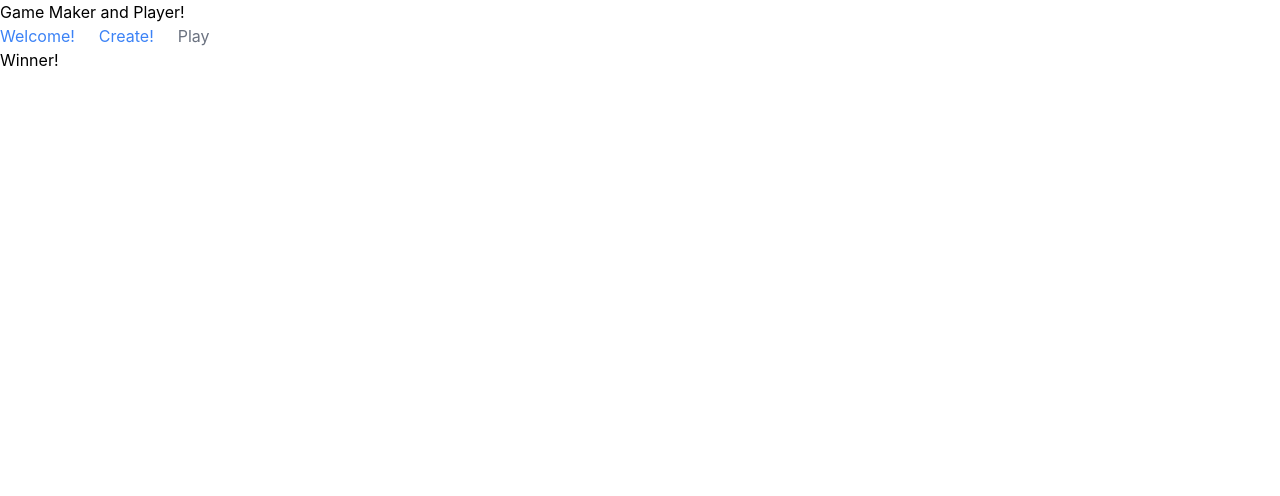
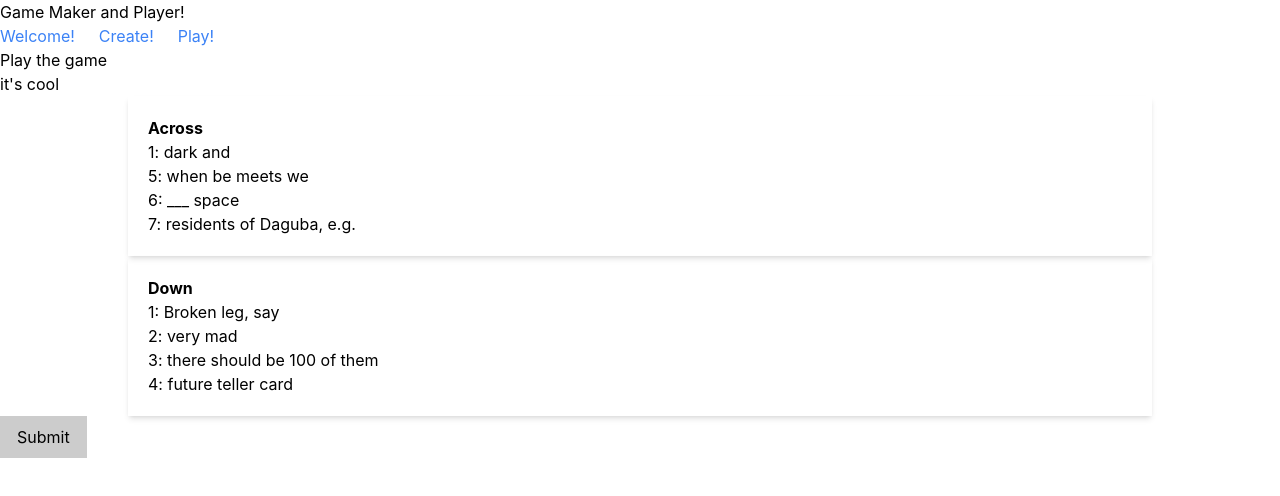
Before and after one commit to akiryk/crossword, a React (Create React App) app: page /game in a window 1280 px wide. Shown: the top 496 px of the page. Built offline with nearby package versions, Linux system fonts and the light colour scheme.

Commit message:
import new grid data

```diff
--- a/src/components/CellClass.js
+++ b/src/components/CellClass.js
@@ -18,6 +18,7 @@ export default class Cell {
   toggleActive() {}
 
   setValue(value = "") {
+    console.log("set value!", value);
     const lastLetter = value.slice(-1).toUpperCase();
     if (lastLetter === this.previousValue) {
       // use the second to last letter if there is one
--- a/src/components/CellContainer.js
+++ b/src/components/CellContainer.js
@@ -69,6 +69,7 @@ function CellContainer({
     switch (code) {
       case SHIFT_KEY:
       case SPACEBAR_KEY:
+        console.log("cpacebar");
         grid.toggleGridDirection(cell);
         break;
       case DELETE_KEY:
--- a/src/components/Crossword.js
+++ b/src/components/Crossword.js
@@ -132,7 +132,6 @@ const Crossword = ({ grid }) => {
 
     setCellWithFocus(`${nextCell.column}:${nextCell.row}`);
   }
-
   return (
     <div className="relative w-fit m-auto" ref={wrapperRef}>
       {grid.cellRows.map((row, i) => {
--- a/src/components/CrosswordPlayerContainer.js
+++ b/src/components/CrosswordPlayerContainer.js
@@ -5,9 +5,7 @@ import { useCrosswordContext } from "../context/CrosswordContextProvider";
 
 const CrosswordPlayerContainer = () => {
   const { grid, acrossHints, downHints } = useCrosswordContext();
-  console.log(JSON.stringify(grid));
-  console.log(JSON.stringify(acrossHints));
-  console.log(JSON.stringify(downHints));
+  console.log(grid.cellRows);
   const [isSubmitButtonEnabled, setIsSubmitButtonEnabled] = useState(false);
   useEffect(() => {
     const unsubscribe = grid.subscribe((isGridComplete) => {
--- a/src/components/GridClass.js
+++ b/src/components/GridClass.js
@@ -40,6 +40,46 @@ export default class Grid {
       }
       this.cellRows.push(cells);
     }
+  }
+
+  populate(data) {
+    // reset all the cells
+    this.cellsArray = [];
+    this.cellsObject = {};
+    this.cellRows = [];
+
+    this.answerKey = data.answerKey;
+    let cells;
+    for (let y = 0; y < this.crossSpan; y++) {
+      cells = [];
+      for (let x = 0; x < this.downSpan; x++) {
+        const cell = new Cell({
+          x,
+          y,
+        });
+        cell.correctValue = data.cellsObject[`${cell.id}`].correctValue;
+        cell.value = data.cellsObject[`${cell.id}`].value;
+        cell.mode = data.cellsObject[`${cell.id}`].mode;
+        cell.cellHasFocus = false;
+        cell.displayNumber = data.cellsObject[`${cell.id}`].displayNumber;
+        cell.acrossWord = data.cellsObject[`${cell.id}`].acrossWord;
+        cell.downWord = data.cellsObject[`${cell.id}`].downWord;
+        cell.firstCellInAcrossWordXCoord =
+          data.cellsObject[`${cell.id}`].firstCellInAcrossWordXCoord;
+        cell.lastCellInAcrossWordXCoord =
+          data.cellsObject[`${cell.id}`].lastCellInAcrossWordXCoord;
+        cell.firstCellInDownWordYCoord =
+          data.cellsObject[`${cell.id}`].firstCellInDownWordYCoord;
+        cell.lastCellInDownWordYCoord =
+          data.cellsObject[`${cell.id}`].lastCellInDownWordYCoord;
+        this.cellsArray.push(cell);
+        cells.push(cell);
+        this.cellsObject[`${cell.id}`] = cell;
+      }
+      this.cellRows.push(cells);
+    }
+    this.startCellsWordsAcross = data.startCellsWordsAcross;
+    this.startCellsWordsDown = data.startCellsWordsDown;
   }
 
   setCellsForPlayerMode() {
@@ -122,6 +162,7 @@ export default class Grid {
   }
 
   toggleGridDirection(cell) {
+    console.log("grid class toggle", this.gridDirection);
     this.gridDirection =
       this.gridDirection === GO_LEFT_TO_RIGHT
         ? GO_TOP_TO_BOTTOM
@@ -140,6 +181,7 @@ export default class Grid {
   }
 
   highlightDirection(cell, directionIsChanged = false) {
+    console.log("highlight!", cell.mode);
     if (cell.mode === PLAY_MODE) {
       this.highlightWord(cell, directionIsChanged);
     } else if (cell.mode === EDIT_MODE) {
--- a/src/components/LandingPage.js
+++ b/src/components/LandingPage.js
@@ -1,13 +1,34 @@
 import React from "react";
-import { Link } from "react-router-dom";
+import { useNavigate } from "react-router-dom";
+import gameData from "../data.json";
+import { useCrosswordContext } from "../context/CrosswordContextProvider";
+import Grid from "./GridClass";
+import { SPAN } from "../utils/constants";
 
 const LandingPage = () => {
+  const navigate = useNavigate();
+  const { setGrid, setAcrossHints, setDownHints } = useCrosswordContext();
+
+  const handlePlayHardCodedGame = (e) => {
+    e.preventDefault();
+
+    const grid = new Grid({
+      crossSpan: SPAN,
+      downSpan: SPAN,
+    });
+    grid.populate(gameData.grid);
+    setAcrossHints(gameData.acrossHints);
+    setDownHints(gameData.downHints);
+    setGrid(grid);
+    Promise.resolve().then(() => navigate("/player"));
+  };
+
   return (
     <main>
       <h3 className="text-3xl font-bold">Make and Play Crossword Puzzles!</h3>
       <p>It's hard, not that fun, and no guarantees it will even work!</p>
       <p>But still.</p>
-      <Link to="/game">Give a try</Link>
+      <button onClick={handlePlayHardCodedGame}>Give a try</button>
     </main>
   );
 };
--- a/src/components/PlayHardcodedGame.js
+++ b/src/components/PlayHardcodedGame.js
@@ -1,68 +1,89 @@
 import React, { useEffect, useState } from "react";
 import Crossword from "./Crossword";
+import Grid from "./GridClass";
 import { Button } from "./Common";
+import { SPAN } from "../utils/constants";
 import { useCrosswordContext } from "../context/CrosswordContextProvider";
+import gameData from "../data.json";
 
 const PlayHardcodedGame = () => {
-  // const { grid, acrossHints, downHints } = useCrosswordContext();
-  // const [isSubmitButtonEnabled, setIsSubmitButtonEnabled] = useState(false);
-  // useEffect(() => {
-  //   const unsubscribe = grid.subscribe((isGridComplete) => {
-  //     setIsSubmitButtonEnabled(isGridComplete);
-  //   });
-  //   return () => unsubscribe();
-  // }, [grid]);
+  const [grid] = useState(null);
+  const [downHints] = useState(gameData.downHints);
+  const [acrossHints] = useState(gameData.acrossHints);
+  const [isSubmitButtonEnabled, setIsSubmitButtonEnabled] = useState(false);
+  const { setGrid, setAcrossHints, setDownHints } = useCrosswordContext();
 
-  // function handleSubmit(e) {
-  //   e.preventDefault();
-  //   const wrongAnswers = grid.getIsSubmissionCorrect();
-  //   if (wrongAnswers.length === 0) {
-  //     alert("You did it!");
-  //   } else {
-  //     alert("Sorry, try again...");
-  //   }
-  // }
+  useEffect(() => {
+    const grid = new Grid({
+      crossSpan: SPAN,
+      downSpan: SPAN,
+    });
+    setGrid(grid);
+    grid.populate(gameData.grid);
+  }, []);
 
-  return <p>Winner!</p>;
+  useEffect(() => {
+    if (!grid) {
+      return;
+    }
+    const unsubscribe = grid.subscribe((isGridComplete) => {
+      setIsSubmitButtonEnabled(isGridComplete);
+    });
+    return () => unsubscribe();
+  }, [grid]);
 
-  // return (
-  //   <div>
-  //     <h2>Play the game</h2>
-  //     <p>it's cool</p>
-  //     {grid && <Crossword grid={grid} mode="PLAYING_MODE" />}
-  //     <div className="max-w-5xl m-auto p-5 shadow-md">
-  //       <h3 className="font-bold">Across</h3>
-  //       {acrossHints && (
-  //         <ul>
-  //           {acrossHints.map((hint) => {
-  //             return (
-  //               <li key={hint.displayNumber}>
-  //                 <span>{hint.displayNumber}</span>: <span>{hint.hint}</span>
-  //               </li>
-  //             );
-  //           })}
-  //         </ul>
-  //       )}
-  //     </div>
-  //     <div className="max-w-5xl m-auto p-5 shadow-md">
-  //       <h3 className="font-bold">Down</h3>
-  //       {downHints && (
-  //         <ul>
-  //           {downHints.map((hint) => {
-  //             return (
-  //               <li key={hint.displayNumber}>
-  //                 <span>{hint.displayNumber}</span>: <span>{hint.hint}</span>
-  //               </li>
-  //             );
-  //           })}
-  //         </ul>
-  //       )}
-  //     </div>
-  //     <Button onClick={handleSubmit} disabled={!isSubmitButtonEnabled}>
-  //       Submit
-  //     </Button>
-  //   </div>
-  // );
+  useEffect(() => {
+    grid?.setCellsForPlayerMode();
+  }, [grid]);
+
+  function handleSubmit(e) {
+    e.preventDefault();
+    const wrongAnswers = grid.getIsSubmissionCorrect();
+    if (wrongAnswers.length === 0) {
+      alert("You did it!");
+    } else {
+      alert("Sorry, try again...");
+    }
+  }
+
+  return (
+    <div>
+      <h2>Play the game</h2>
+      <p>it's cool</p>
+      {grid && <Crossword grid={grid} mode="PLAYING_MODE" />}
+      <div className="max-w-5xl m-auto p-5 shadow-md">
+        <h3 className="font-bold">Across</h3>
+        {acrossHints && (
+          <ul>
+            {acrossHints.map((hint) => {
+              return (
+                <li key={hint.displayNumber}>
+                  <span>{hint.displayNumber}</span>: <span>{hint.hint}</span>
+                </li>
+              );
+            })}
+          </ul>
+        )}
+      </div>
+      <div className="max-w-5xl m-auto p-5 shadow-md">
+        <h3 className="font-bold">Down</h3>
+        {downHints && (
+          <ul>
+            {downHints.map((hint) => {
+              return (
+                <li key={hint.displayNumber}>
+                  <span>{hint.displayNumber}</span>: <span>{hint.hint}</span>
+                </li>
+              );
+            })}
+          </ul>
+        )}
+      </div>
+      <Button onClick={handleSubmit} disabled={!isSubmitButtonEnabled}>
+        Submit
+      </Button>
+    </div>
+  );
 };
 
 export default PlayHardcodedGame;
```
